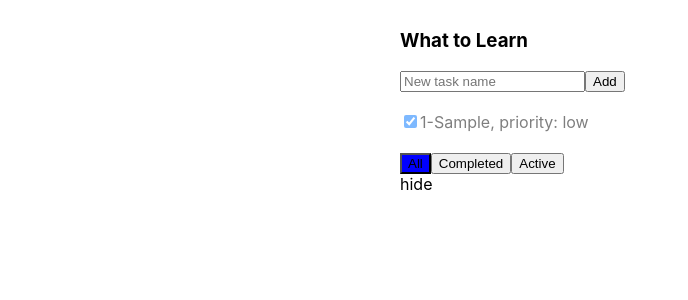
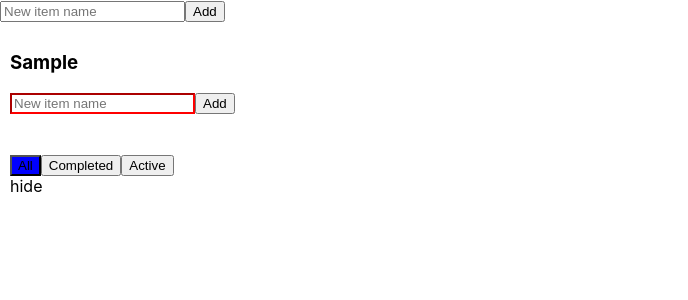
Before and after one commit to Dmiyri/todoList, a React (Create React App) app: page / in a window 1280 px wide. Both pictures are taken after typing "Sample" into the empty fields and a click on the button "Add". Shown: the top 300 px of the page, without its empty margins (0-688 px from the left). Built offline with nearby package versions, Linux system fonts and the light colour scheme.

Commit message:
refactoring, added todolists

```diff
--- a/src/TodoListHeader.jsx
+++ b/src/AddNewItemForm.jsx
@@ -1,14 +1,14 @@
 import React from 'react';
 import './App.css';
 
-class TodoListHeader extends React.Component {
+class AddNewItemForm extends React.Component {
 
 	state = {
 		error: true,
 		title: '',
 	}
 
-	onAddTaskClick = () => {
+	onAddItemClick = () => {
 		let newText = this.state.title;
 		this.state.title = '';
 		if (newText === '') {
@@ -16,7 +16,7 @@ class TodoListHeader extends React.Component {
 		} else {
 			this.setState({error: false})
 		}
-		this.props.addTask(newText);
+		this.props.addItem(newText);
 	}
 
 	onInputChange = (e) => {
@@ -24,7 +24,7 @@ class TodoListHeader extends React.Component {
 	}
 	onEnterPress = (e) => {
 		if (e.key === 'Enter') {
-			this.onAddTaskClick();
+			this.onAddItemClick();
 		}
 	}
 
@@ -33,21 +33,17 @@ class TodoListHeader extends React.Component {
 		let classForError = this.state.error ? "error" : '';
 
 		return (
-			<div className="todoList-header">
-				<h3 className="todoList-header__title">What to Learn</h3>
 				<div className="todoList-newTaskForm">
 					<input value={this.state.title}
 						   onChange={this.onInputChange}
 						   type="text"
 						   className={classForError}
-						   placeholder="New task name"
+						   placeholder="New item name"
 						   onKeyPress={this.onEnterPress}/>
-					<button onClick={this.onAddTaskClick}>Add</button>
+					<button onClick={this.onAddItemClick}>Add</button>
 				</div>
-			</div>
-
 		);
 	}
 }
 
-export default TodoListHeader;
+export default AddNewItemForm;
--- a/src/App.css
+++ b/src/App.css
@@ -1,5 +1,6 @@
 .App {
-
+display: flex;
+  flex-direction: row;
 }
 
 .todoList {
--- a/src/App.js
+++ b/src/App.js
@@ -1,61 +1,33 @@
 import React from 'react';
 import './App.css';
-import TodoListHeader from "./TodoListHeader";
-import TodoListTasks from "./TodoListTasks";
-import TodoListFooter from "./TodoListFooter ";
+import TodoList from "./TodoList";
+import AddNewItemForm from "./AddNewItemForm";
 
 class App extends React.Component {
+
 	constructor(props) {
 		super(props);
 
 	}
 
-	newTaskId = 1;
+	newTodoListsId = 1;
 	state = {
-		tasks: [],
-		filterValue: 'All',
-	}
-	addTask = (newText) => {
-		let newTask = {
-			id: this.newTaskId++,
-			title: newText,
-			isDone: true,
-			priority: 'low'
-		};
-		let newTasks = [...this.state.tasks, newTask];
-		this.setState({tasks: newTasks}, () => {
-			this.saveState()
-		});
+		todolists: [],
 	}
 
-	changedFilter = (newFilterValue) => {
-		this.setState({filterValue: newFilterValue}, () => {
-			this.saveState()
-		});
-	}
-
-	changeTask = (taskId, obj) => {
-		let newTasks = this.state.tasks.map(t => {
-			if (t.id !== taskId) {
-				return t;
-			} else return {...t, ...obj}
-		})
-		this.setState({tasks: newTasks}, () => {
-			this.saveState()
-		})
-	}
-
-	changeStatus = (taskId, isDone) => {
-		this.changeTask(taskId, {isDone: isDone})
-	}
-
-	changeTitle = (taskId, NewTitle) => {
-		this.changeTask(taskId, {title: NewTitle})
-	}
+	addTodoList=(NewTitle)=>{
+			let newTask = {
+				id: this.newTodoListsId,
+				title: NewTitle,
+			};
+			let newTasks = [...this.state.todolists, newTask];
+			this.setState({todolists: newTasks}, ()=>{this.saveState()})
+				this.newTodoListsId++;
+			};
 
 	saveState = () => {
 		let stateAsString = JSON.stringify(this.state);
-		localStorage.setItem('our-state', stateAsString);
+		localStorage.setItem('our-state'+ this.props.id, stateAsString);
 	}
 
 	restoreState = () => {
@@ -63,7 +35,7 @@ class App extends React.Component {
 			tasks: [],
 			filterValue: 'All',
 		}
-		let stateAsString = localStorage.getItem('our-state');
+		let stateAsString = localStorage.getItem('our-state'+ this.props.id);
 		if (stateAsString != null) {
 			state = JSON.parse(stateAsString);
 		}
@@ -81,27 +53,14 @@ class App extends React.Component {
 	}
 
 	render = () => {
-
+		const todoLists = this.state.todolists.map(tl => <TodoList id={tl.id} title={tl.title}/>)
 		return (
-			<div className="App">
-				<div className="todoList">
-					<TodoListHeader addTask={this.addTask}/>
-					<TodoListTasks
-						changeStatus={this.changeStatus}
-						changeTitle={this.changeTitle}
-						tasks={this.state.tasks.filter(t => {
-							if (this.state.filterValue === "All") {
-								return true;
-							}
-							if (this.state.filterValue === "Completed") {
-								return t.isDone === true;
-							}
-							if (this.state.filterValue === "Active") {
-								return t.isDone === false;
-							}
-							;
-						})}/>
-					<TodoListFooter changeFilter={this.changedFilter} filterValue={this.state.filterValue}/>
+			<div>
+				<div>
+					<AddNewItemForm addItem={this.addTodoList}/>
+				</div>
+				<div className="App">
+					{todoLists}
 				</div>
 			</div>
 		);
--- /dev/null
+++ b/src/TodoList.jsx
@@ -0,0 +1,115 @@
+import React from 'react';
+import './App.css';
+import TodoListTitle from "./TodoListTitle";
+import TodoListTasks from "./TodoListTasks";
+import TodoListFooter from "./TodoListFooter ";
+import AddNewItemForm from "./AddNewItemForm";
+
+class TodoList extends React.Component {
+	constructor(props) {
+		super(props);
+
+	}
+
+	newTaskId = 1;
+	state = {
+		tasks: [],
+		filterValue: 'All',
+	}
+	addTask = (newText) => {
+		let newTask = {
+			id: this.newTaskId++,
+			title: newText,
+			isDone: true,
+			priority: 'low'
+		};
+		let newTasks = [...this.state.tasks, newTask];
+		this.setState({tasks: newTasks}, () => {
+			this.saveState()
+		});
+	}
+
+	changedFilter = (newFilterValue) => {
+		this.setState({filterValue: newFilterValue}, () => {
+			this.saveState()
+		});
+	}
+
+	changeTask = (taskId, obj) => {
+		let newTasks = this.state.tasks.map(t => {
+			if (t.id !== taskId) {
+				return t;
+			} else return {...t, ...obj}
+		})
+		this.setState({tasks: newTasks}, () => {
+			this.saveState()
+		})
+	}
+
+	changeStatus = (taskId, isDone) => {
+		this.changeTask(taskId, {isDone: isDone})
+	}
+
+	changeTitle = (taskId, NewTitle) => {
+		this.changeTask(taskId, {title: NewTitle})
+	}
+
+	saveState = () => {
+		let stateAsString = JSON.stringify(this.state);
+		localStorage.setItem('our-state'+ this.props.id, stateAsString);
+	}
+
+	restoreState = () => {
+		let state = {
+			tasks: [],
+			filterValue: 'All',
+		}
+		let stateAsString = localStorage.getItem('our-state'+ this.props.id);
+		if (stateAsString != null) {
+			state = JSON.parse(stateAsString);
+		}
+		state.tasks.map(t => {
+			if (t.id >= this.newTaskId) {
+				this.newTaskId = t.id + 1;
+			}
+		})
+		this.setState(state);
+
+	}
+
+	componentDidMount() {
+		this.restoreState();
+	}
+
+	render = () => {
+
+		return (
+			<div className="App">
+				<div className="todoList">
+					<div>
+					<TodoListTitle title={this.props.title}/>
+					<AddNewItemForm addItem={this.addTask}/>
+					</div>
+					<TodoListTasks
+						changeStatus={this.changeStatus}
+						changeTitle={this.changeTitle}
+						tasks={this.state.tasks.filter(t => {
+							if (this.state.filterValue === "All") {
+								return true;
+							}
+							if (this.state.filterValue === "Completed") {
+								return t.isDone === true;
+							}
+							if (this.state.filterValue === "Active") {
+								return t.isDone === false;
+							}
+							;
+						})}/>
+					<TodoListFooter changeFilter={this.changedFilter} filterValue={this.state.filterValue}/>
+				</div>
+			</div>
+		);
+	}
+}
+
+export default TodoList;
--- /dev/null
+++ b/src/TodoListTitle.jsx
@@ -0,0 +1,17 @@
+import React from 'react';
+import './App.css';
+
+class TodoListTitle extends React.Component {
+
+	render = (props) => {
+
+		return (
+			<div className="todoList-header">
+				<h3 className="todoList-header__title">{this.props.title}</h3>
+			</div>
+
+		);
+	}
+}
+
+export default TodoListTitle;
```
